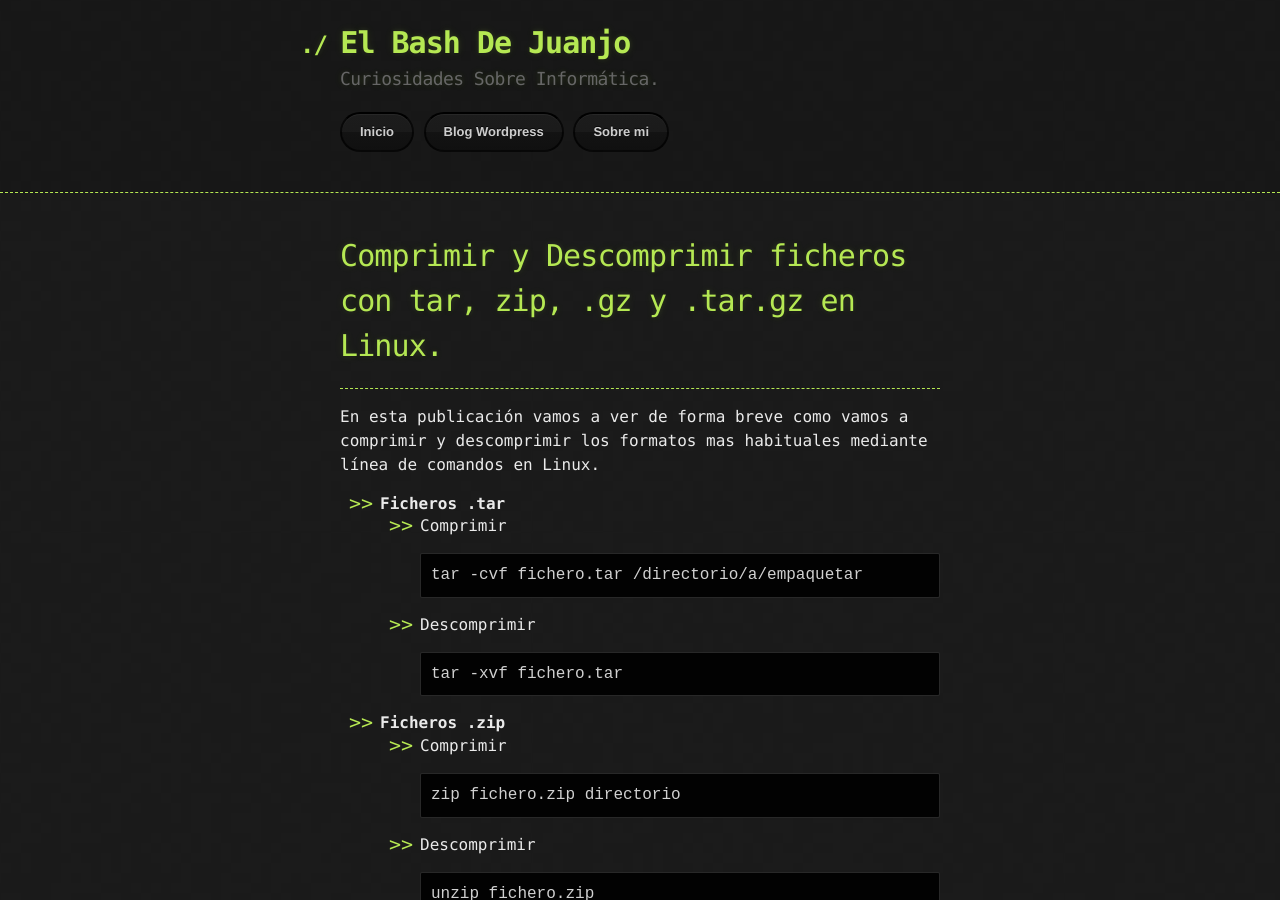
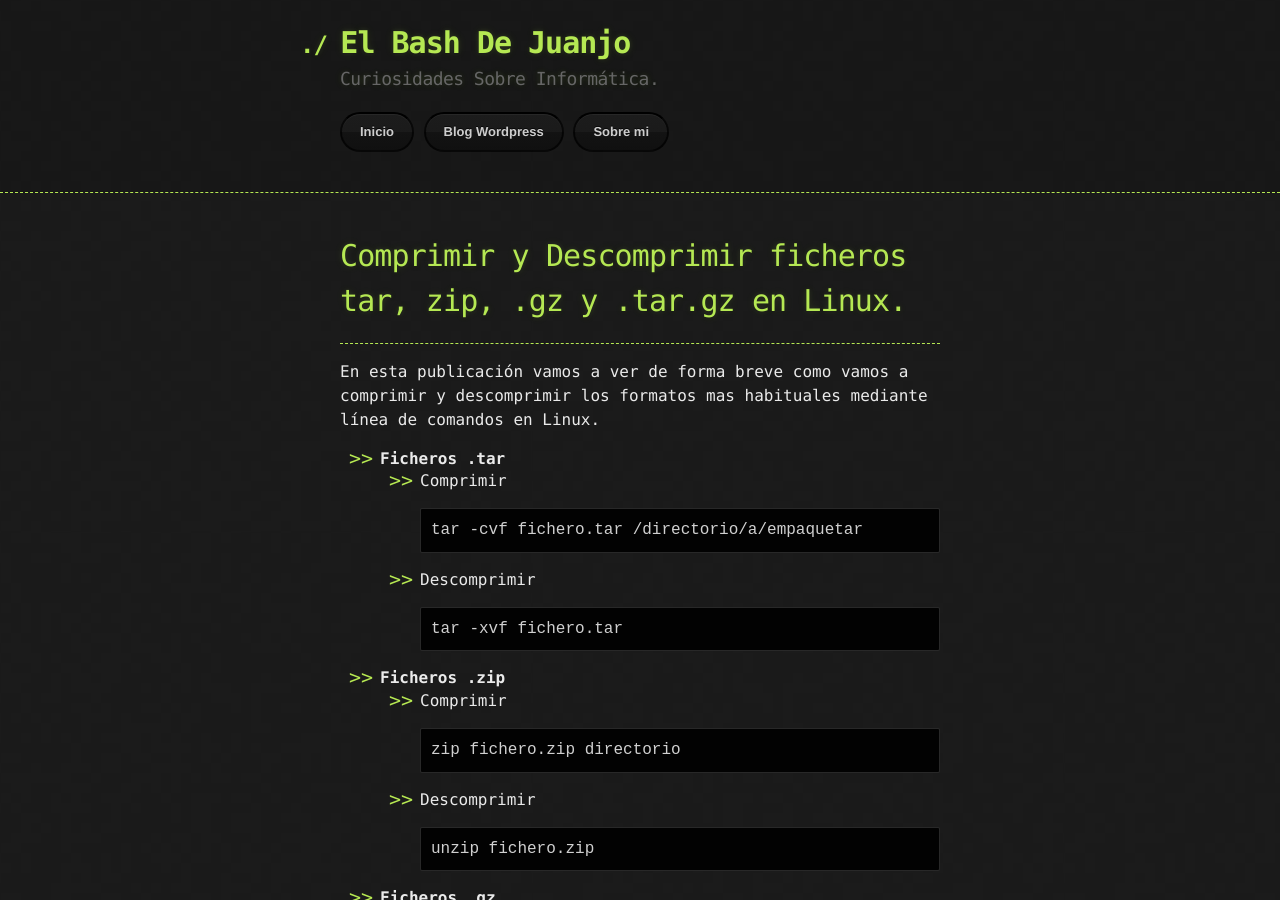
Before and after one commit to juanjoselopezroldan/juanjoselopezroldan.github.io, a Jekyll site: the page built from contenido/tar.md, in a window 1280 px wide and 900 px high. Built offline with Jekyll 4.4.1, drawn with Linux system fonts in a browser that asks for light colours; our own code applies the rules of GitHub Pages for plain Markdown files.

Commit message:
Update tar.md

```diff
--- a/contenido/tar.md
+++ b/contenido/tar.md
@@ -2,7 +2,7 @@
 layout: default
 ---
 
-# [](#header-1)Comprimir y Descomprimir ficheros con tar, zip, .gz y .tar.gz en Linux.
+# [](#header-1)Comprimir y Descomprimir ficheros tar, zip, .gz y .tar.gz en Linux.
 ***
 
 En esta publicación vamos a ver de forma breve como vamos a comprimir y descomprimir los formatos mas habituales mediante línea de comandos en Linux.
```
